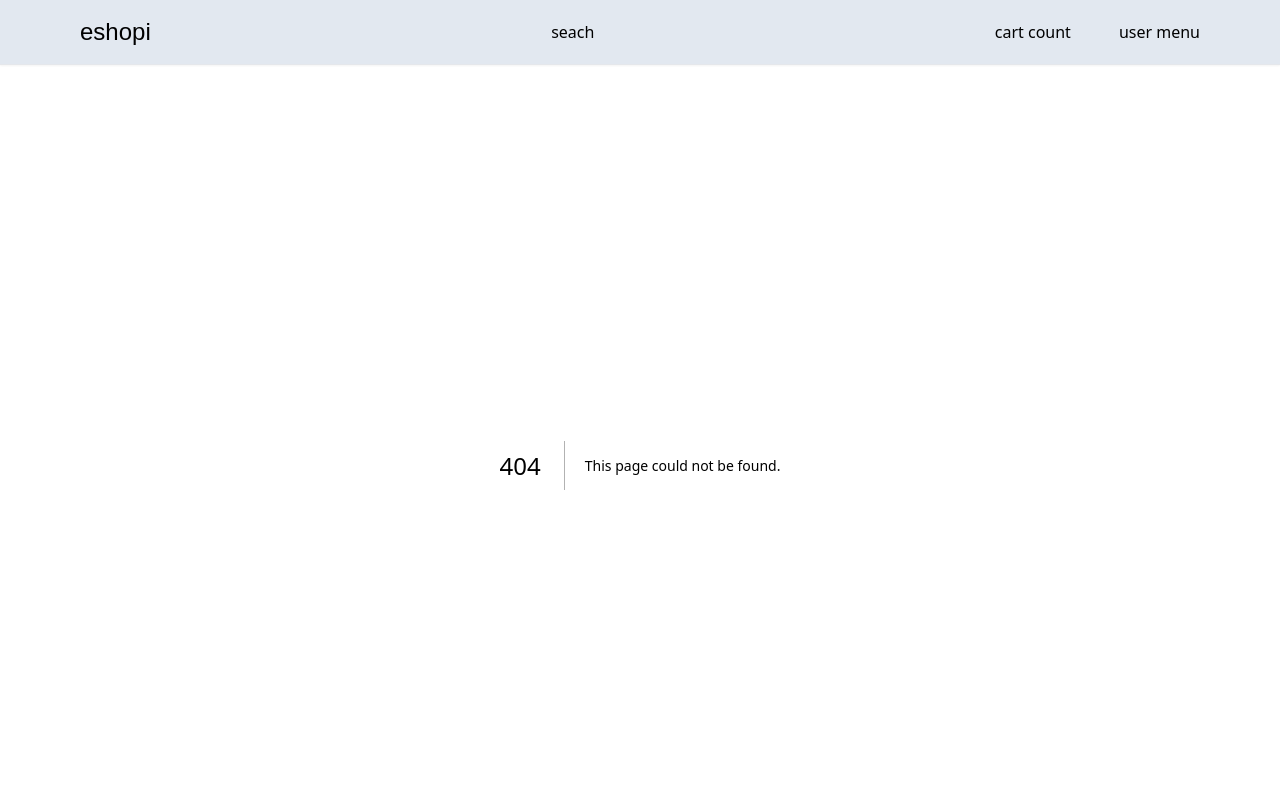
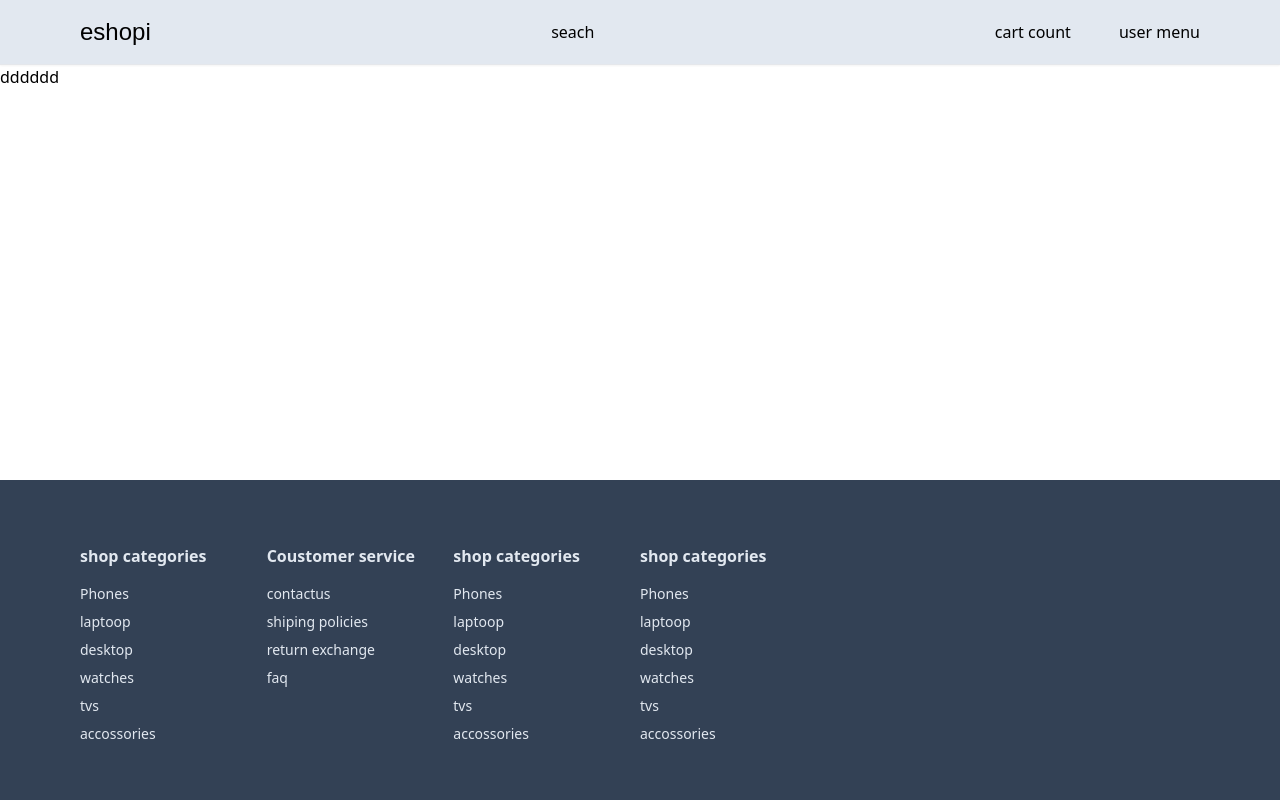
Before and after one commit to abdulrashidkalodi/E-Commerce-Application, a Next.js app: page /dummy in a window 1280 px wide. Before the commit this address had no page. Shown: the top 800 px of the page. Built offline with nearby package versions, Linux system fonts and the light colour scheme; a web font is replaced by a local one.

Commit message:
dummy page added

```diff
--- /dev/null
+++ b/app/dummy/page.tsx
@@ -0,0 +1,11 @@
+import React from 'react'
+
+function page() {
+  return (
+    <div>
+      dddddd
+    </div>
+  )
+}
+
+export default page
```
